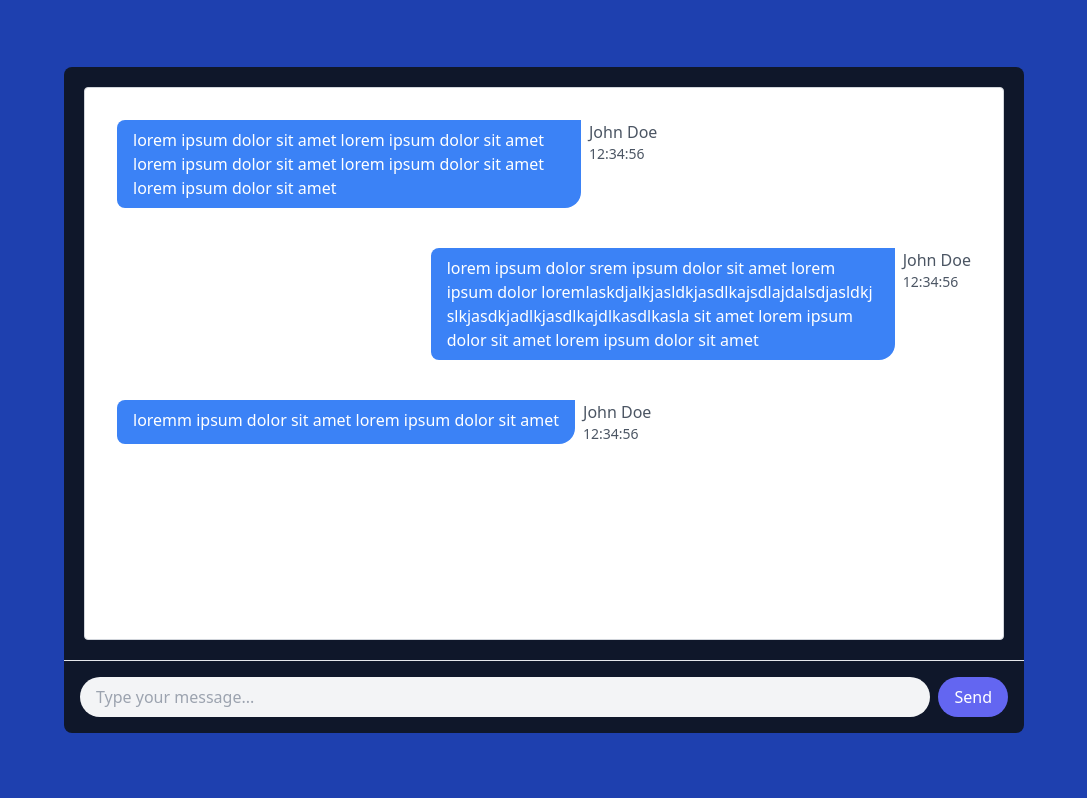
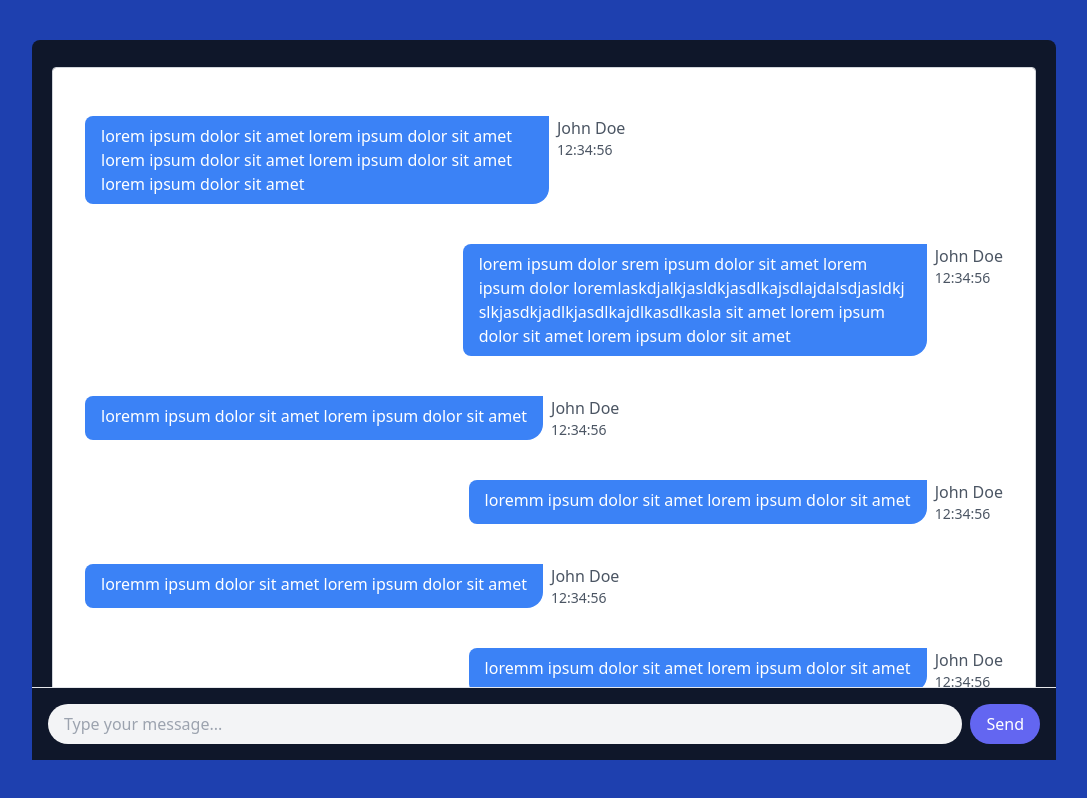
Before and after one commit to emperoreddy/RealtimeChatApp, a React (Vite) app: page / in a window 1280 px wide. Shown: the whole page, without its empty margins (96-1183 px from the left). Built offline with nearby package versions, Linux system fonts and the light colour scheme.

Commit message:
solved layout issues with chatbox

```diff
--- a/package.json
+++ b/package.json
@@ -10,6 +10,7 @@
     "preview": "vite preview"
   },
   "dependencies": {
+    "dotenv": "^16.3.1",
     "react": "^18.2.0",
     "react-dom": "^18.2.0"
   },
--- a/src/components/ChatBox.tsx
+++ b/src/components/ChatBox.tsx
@@ -19,18 +19,44 @@ const ChatBox = () => {
       username: "John Doe",
       timestamp: "12:34:56",
     },
+    {
+      message: "loremm ipsum dolor sit amet lorem ipsum dolor sit amet",
+      username: "John Doe",
+      timestamp: "12:34:56",
+    },
+    {
+      message: "loremm ipsum dolor sit amet lorem ipsum dolor sit amet",
+      username: "John Doe",
+      timestamp: "12:34:56",
+    },
+    {
+      message: "loremm ipsum dolor sit amet lorem ipsum dolor sit amet",
+      username: "John Doe",
+      timestamp: "12:34:56",
+    },
+    {
+      message: "loremm ipsum dolor sit amet lorem ipsum dolor sit amet",
+      username: "John Doe",
+      timestamp: "12:34:56",
+    },
+    ,
+    {
+      message: "loremm ipsum dolor sit amet lorem ipsum dolor sit amet",
+      username: "John Doe",
+      timestamp: "12:34:56",
+    },
   ];
 
   return (
-    <div className="flex flex-col h-full  p-4 border border-gray-300 rounded bg-white">
-      <div className="p-4 flex flex-col">
+    <div className="flex flex-col h-full mt-20 overflow-y-auto pt-8  p-4 border border-gray-300 rounded bg-white">
+      <div className="p-4 flex flex-col ">
         {messages.map((msg, index) => (
           <Message
             key={index}
             message={msg.message}
             username={msg.username}
-             timestamp={msg.timestamp}
-             justify={index % 2 === 0 ? "start" : "end"}
+            timestamp={msg.timestamp}
+            justify={index % 2 === 0 ? "start" : "end"}
           />
         ))}
       </div>
--- a/src/components/ChatLayout.tsx
+++ b/src/components/ChatLayout.tsx
@@ -3,8 +3,8 @@ import ChatBox from "./ChatBox";
 
 export default function ChatLayout() {
   return (
-    <div className="bg-slate-900 h-5/6 w-3/4 rounded-lg flex justify-end flex-col ">
-      <div className="w-full p-5 h-full">
+    <div className="bg-slate-900 h-[90%] w-4/5  rounded-lg flex justify-end flex-col ">
+      <div className="w-full p-5 h-full ">
         <ChatBox />
       </div>
       <div className="w-full">
--- a/src/components/Message.tsx
+++ b/src/components/Message.tsx
@@ -5,7 +5,7 @@ const Message = ({ message, username, timestamp, justify }) => {
         {message}
       </div>
       <div className="flex flex-col ml-2">
-        <span className="text-gray-600">{username}</span>
+        <span className="text-gray-600">{username} </span>
         <span className="text-sm text-gray-600">{timestamp}</span>
       </div>
     </div>
--- a/src/components/TypingBox.tsx
+++ b/src/components/TypingBox.tsx
@@ -1,4 +1,4 @@
-import { useState } from "react";
+import  { useState } from "react";
 
 const TypingBox = () => {
   const [message, setMessage] = useState("");
@@ -14,7 +14,7 @@ const TypingBox = () => {
   };
 
   return (
-    <div className="flex items-center p-4 border-t">
+    <div className="flex items-center p-4 bg-slate-900 border-t">
       <input
         type="text"
         value={message}
```
Also changed, not shown: 1 other file (tests, documents, lock files or other folders).
